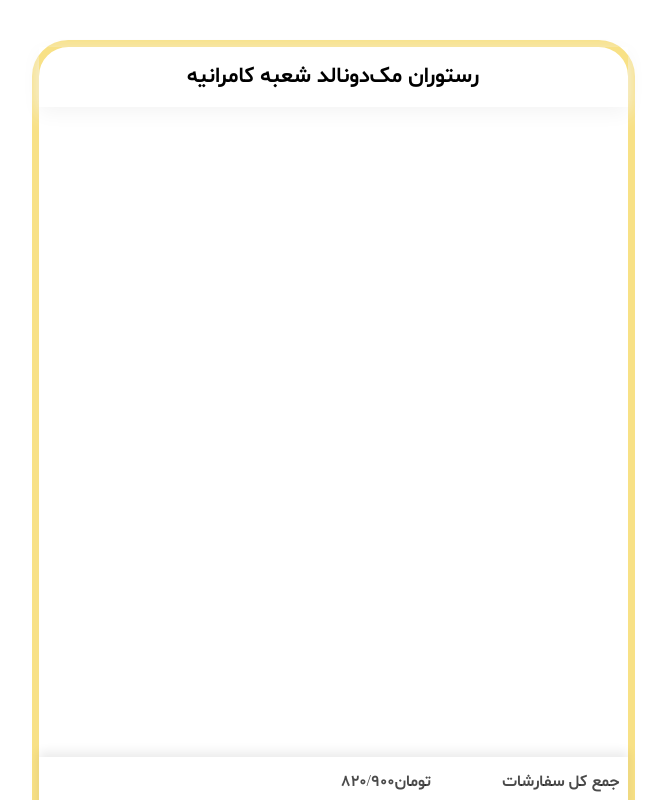
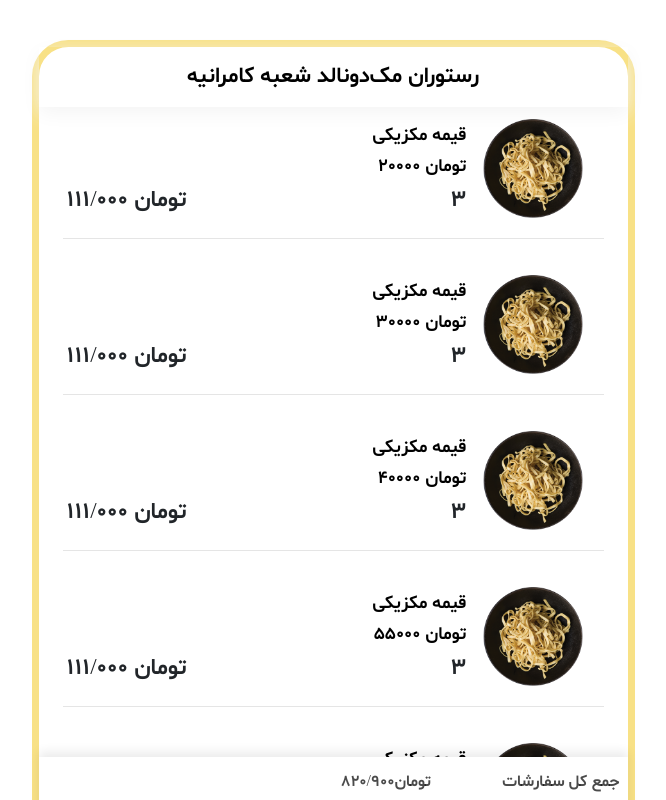
Before and after one commit to mohamadrezaDakhili/Bill-Generator, a React (Create React App) app: page / in a window 1280 px wide. Shown: the top 800 px of the page, without its empty margins (307-973 px from the left). Built offline with nearby package versions, Linux system fonts and the light colour scheme.

Commit message:
add item food

```diff
--- a/src/App.css
+++ b/src/App.css
@@ -25,9 +25,21 @@
   font-family: "yekanbakh-bold";
   box-shadow: 0px 10px rgba(255, 255, 255, 0), 0 6px 20px 0 #f4f4f4;
 }
+
+#box-item::-webkit-scrollbar {
+  display: none;
+}
+
+/* Hide scrollbar for IE and Edge */
+#box-item {
+  -ms-overflow-style: none;
+}
+
 #box-item {
   height: 650px;
-  /* background-color: red; */
+  overflow: scroll;
+  overflow-x: hidden;
+  scroll-behavior: smooth;
 }
 #box-calc {
   height: 219px;
@@ -44,7 +56,7 @@
   border-radius: 11.7px;
   background-color: #e67e22;
   font-family: "yekanbakh-bold";
-  font-size: 29.3px;
+  font-size: 25px;
   color: white;
   border: none;
 }
@@ -71,7 +83,22 @@
   background-color: #f39c12;
   left: 20px;
   top: 19px;
+  cursor: pointer;
 }
 #total-price {
   font-size: 36px;
 }
+#box-item-food {
+  /* background-color: red; */
+  /* border-bottom: 2px solid #c6c6c6; */
+}
+
+.txt-price {
+  font-size: 23px;
+  font-family: "yekanbakh-bold";
+}
+.name-food {
+  font-size: 18px;
+  color: black;
+  font-family: "yekanbakh-bold";
+}
--- a/src/App.js
+++ b/src/App.js
@@ -3,7 +3,14 @@
 import "bootstrap/dist/css/bootstrap.min.css";
 // import $ from "jquery";
 import plus from "./plus.svg";
-
+import ItemFood from "./item-food";
+const arr = [
+  { name: "قیمه مکزیکی", price: "20000", id: 1 },
+  { name: "قیمه مکزیکی", price: "30000", id: 2 },
+  { name: "قیمه مکزیکی", price: "40000", id: 3 },
+  { name: "قیمه مکزیکی", price: "55000", id: 4 },
+  { name: "قیمه مکزیکی", price: "25000", id: 5 },
+];
 function App() {
   return (
     <div className="row justify-content-center p-0 m-0">
@@ -14,7 +21,11 @@
         >
           رستوران مک‌دونالد شعبه کامرانیه
         </div>
-        <div id="box-item"></div>
+        <div id="box-item">
+          {arr.map((item) => {
+            return <ItemFood price={item.price} name={item.name} />;
+          })}
+        </div>
         <div id="box-calc">
           <div className="row align-items-end h-100 p-0 m-0">
             <div className="col-6">
--- /dev/null
+++ b/src/item-food.js
@@ -0,0 +1,36 @@
+import React from "react";
+import "./App.css";
+import imgFood from "./img-food.png";
+
+function ItemFood(props) {
+  return (
+    <div className="px-4 py-2">
+      <div id="box-item-food" class="row align-items-end p-1 m-0">
+        <div className="col-9">
+          <div class="row">
+            <div className="col-12 p-0 text-right name-food mb-1">
+              {props.name}
+            </div>
+            <div className="col-12 text-right p-0 name-food mb-1">
+              {props.price} تومان
+            </div>
+            <div className="col-12">
+              <div class="row justify-content-between txt-price">
+                <span>111/000 تومان</span>
+                <span>3</span>
+              </div>
+            </div>
+          </div>
+        </div>
+        <div className="col-3">
+          <div class="row justify-content-center">
+            <img src={imgFood} alt="imageFood" width="100px" />
+          </div>
+        </div>
+      </div>
+      <hr />
+    </div>
+  );
+}
+
+export default ItemFood;
```
Also changed, not shown: src/img-food.png (added).
